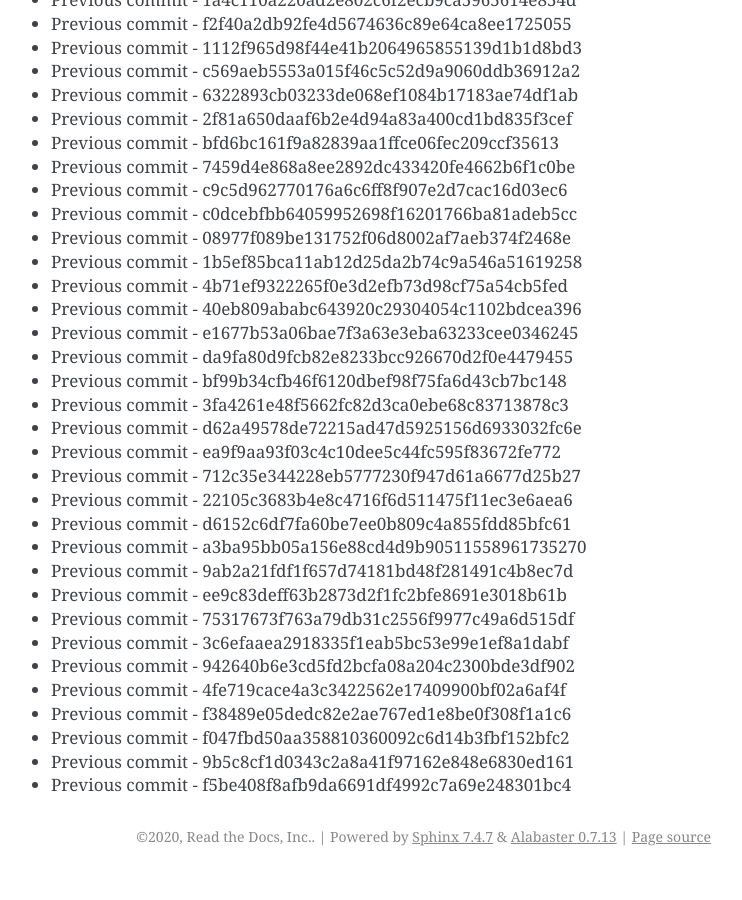
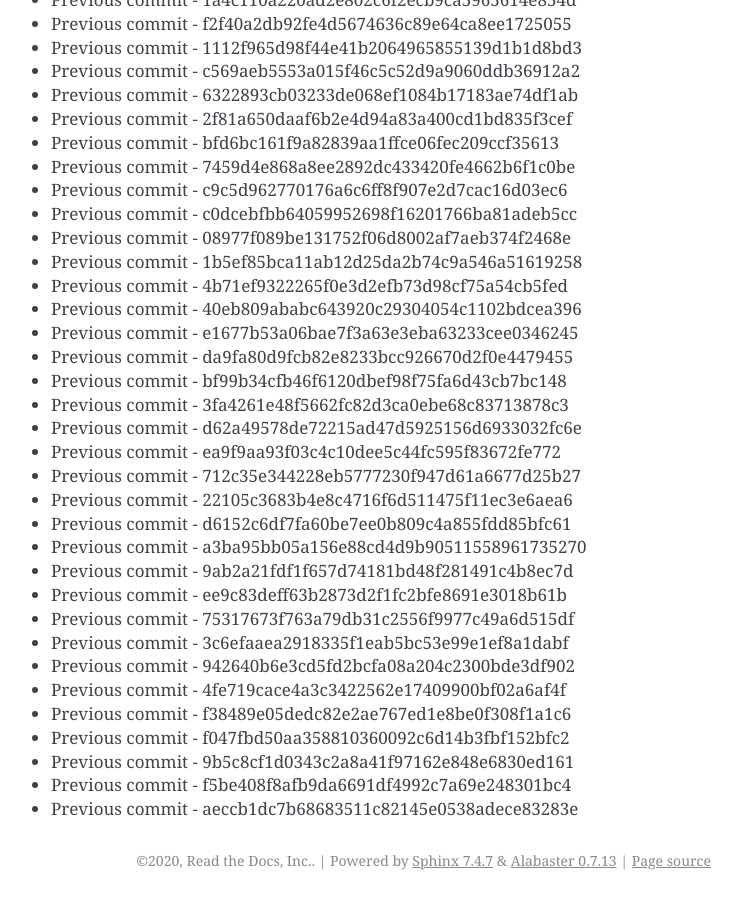
Before and after one commit to readthedocs/rtd-git-stresstest, a Sphinx documentation site: the page built from docs/updates.rst, in a window 1280 px wide and 900 px high, scrolled down 102054 px. Shown: the whole window, without its empty margins (399-1141 px from the left). Built offline with Sphinx 7.4.7, drawn with Linux system fonts in a browser that asks for light colours; before the commit the page ends 102930 px from its top, so only the background shows below that.

Commit message:
Generating commit from previous: aeccb1dc7b68683511c82145e0538adece83283e

```diff
--- a/docs/updates.rst
+++ b/docs/updates.rst
@@ -4320,3 +4320,4 @@ It can be tested for any performance characteristics.
 * Previous commit - f047fbd50aa358810360092c6d14b3fbf152bfc2
 * Previous commit - 9b5c8cf1d0343c2a8a41f97162e848e6830ed161
 * Previous commit - f5be408f8afb9da6691df4992c7a69e248301bc4
+* Previous commit - aeccb1dc7b68683511c82145e0538adece83283e
```
